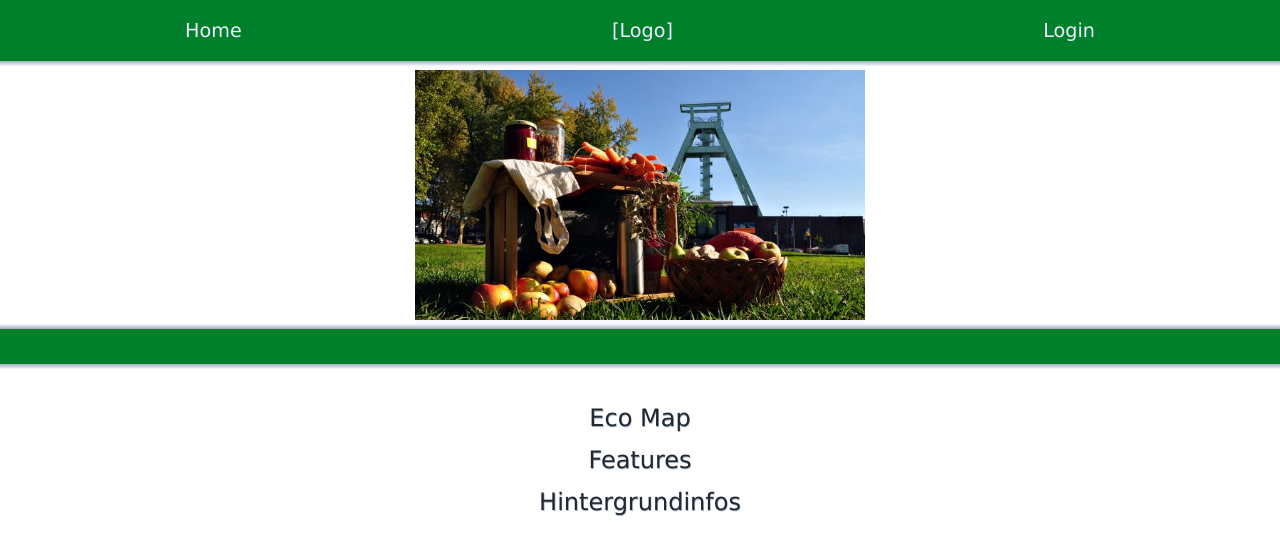
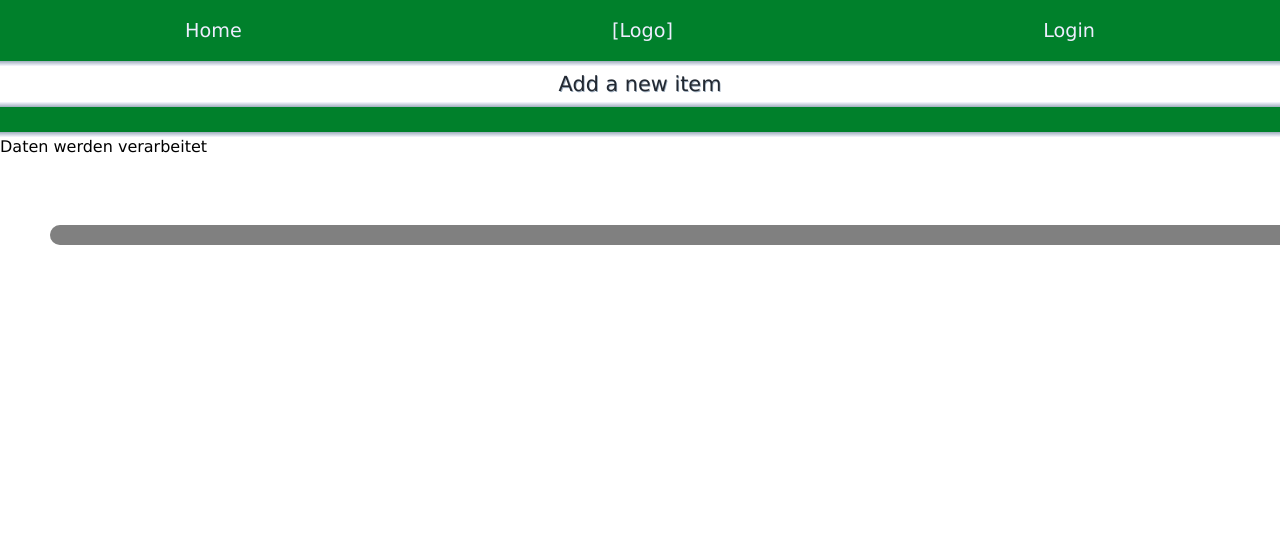
Before and after one commit to TobiasHasenkamp/ecobo, a React (Create React App) app in the folder frontend/: page /loading in a window 1280 px wide. Before the commit this address led to /home. Shown: the top 554 px of the page. Built offline with nearby package versions, Linux system fonts and the light colour scheme.

Commit message:
Added a loading page and a ProgressBar.js that is shown for 3 seconds after adding a new Element to give the map time to render the newly added Element.

```diff
--- a/frontend/src/App.js
+++ b/frontend/src/App.js
@@ -13,6 +13,7 @@ import "./App.css";
 import UnderConstructionPage from "./main/UnderConstructionPage";
 import IsLoggedInContextProvider from "./main/contexts/IsLoggedInContextProvider";
 import EcoElementContextProvider from "./main/contexts/EcoElementContextProvider";
+import LoadingPage from "./main/LoadingPage";
 
 
 function App() {
@@ -55,6 +56,10 @@ function App() {
                   <NavBar/>
                   <LoginPage/>
               </Route>
+              <Route path="/loading">
+                  <NavBar/>
+                  <LoadingPage/>
+              </Route>
               <Route path="/404">
                   <NavBar/>
                   <UnderConstructionPage/>
--- /dev/null
+++ b/frontend/src/main/LoadingPage.js
@@ -0,0 +1,40 @@
+import React from "react";
+import ProgressBar from "./designElements/ProgressBar";
+import {useEffect, useState} from "react";
+import {useHistory} from "react-router-dom";
+import PageHeader from "./PageHeader";
+
+
+export default function LoadingPage() {
+
+    const history = useHistory();
+
+    const [percentCompleted, setPercentCompleted] = useState(0);
+    const pageHeader = "Add a new item"
+
+
+    useEffect(() => {
+
+        let interval = setInterval(
+            () => setPercentCompleted(percentCompleted + (100/3)), 1000
+        );
+
+        if (percentCompleted > 100){
+            history.go(-2);
+        }
+
+        return function cleanup() {
+            clearInterval(interval);
+        }
+
+    }, [percentCompleted]);
+
+
+    return (
+        <>
+                <PageHeader title={pageHeader}/>
+                <div>Daten werden verarbeitet</div> <br/>
+                <ProgressBar percentCompleted={percentCompleted} />
+        </>
+    );
+}
--- /dev/null
+++ b/frontend/src/main/designElements/ProgressBar.js
@@ -0,0 +1,41 @@
+import React from "react";
+
+
+export default function ProgressBar({percentCompleted}) {
+
+    const progressBarStyle = {
+        height: 20,
+        width: '75%',
+        backgroundColor: "#e0e0de",
+        borderRadius: 50,
+        margin: 50
+    }
+
+    const completedPercentStyle = {
+        height: '100%',
+        width: `${percentCompleted}%`,
+        backgroundColor: "grey",
+        borderRadius: 'inherit',
+        textAlign: 'right',
+        transition: 'width 1s ease-in-out',
+    }
+
+    const labelStyle = {
+        padding: 5,
+        color: 'white',
+        fontWeight: 'bold'
+    }
+
+    const percentCompletedFloor = Math.floor(percentCompleted);
+
+    return(
+        <div style={progressBarStyle}>
+            <div style={completedPercentStyle}>
+                <span style={labelStyle}>
+                    {`${percentCompletedFloor}%`}
+                </span>
+            </div>
+
+        </div>
+    )
+}
--- a/frontend/src/main/ecoElement-route/AddElementPage.js
+++ b/frontend/src/main/ecoElement-route/AddElementPage.js
@@ -31,7 +31,8 @@ export default function AddElementPage() {
             console.log(finalLat, finalLon);
             setButtonHasBeenClicked(false);
             addEcoElement(name, category, categorySub, address, finalLat, finalLon);
-            history.goBack();
+
+            history.push("/loading");
         }
     }, [lonLatOfRequest]);
 
```
